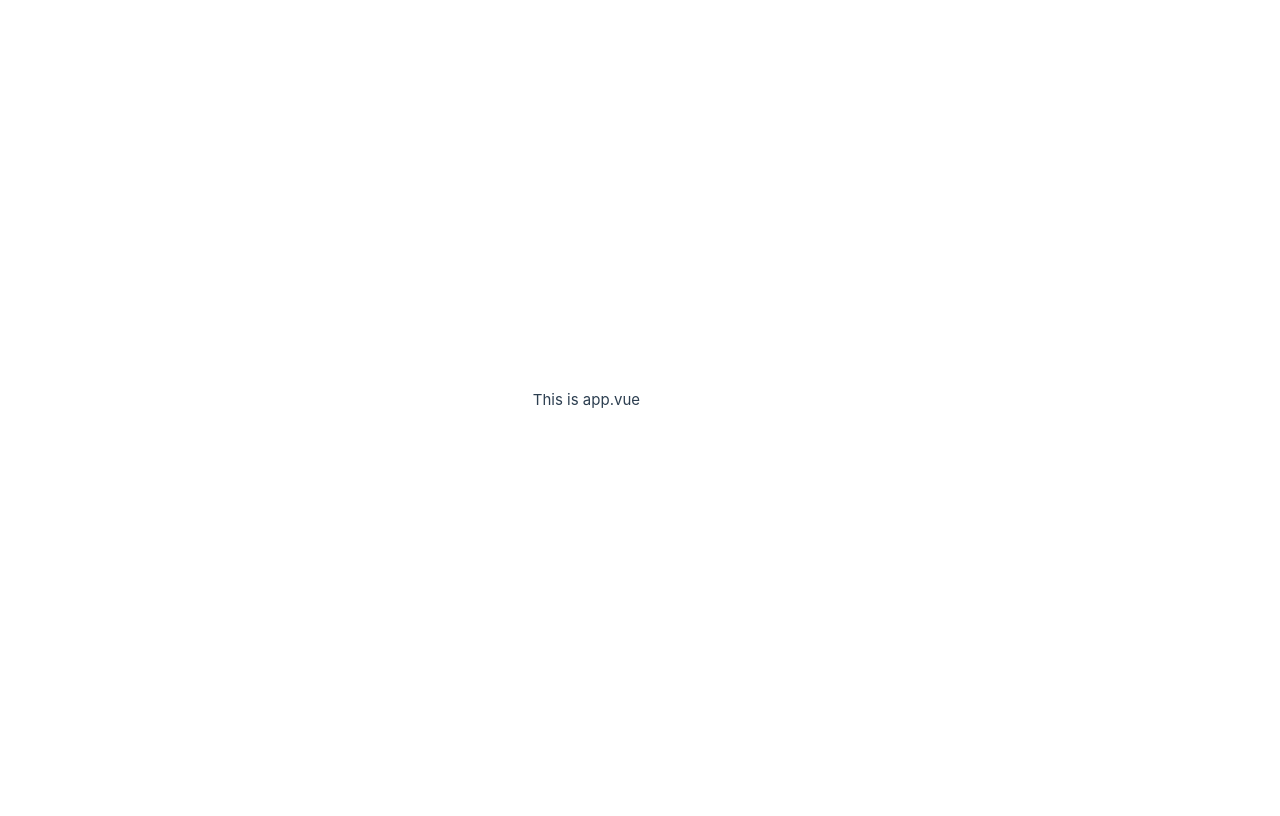
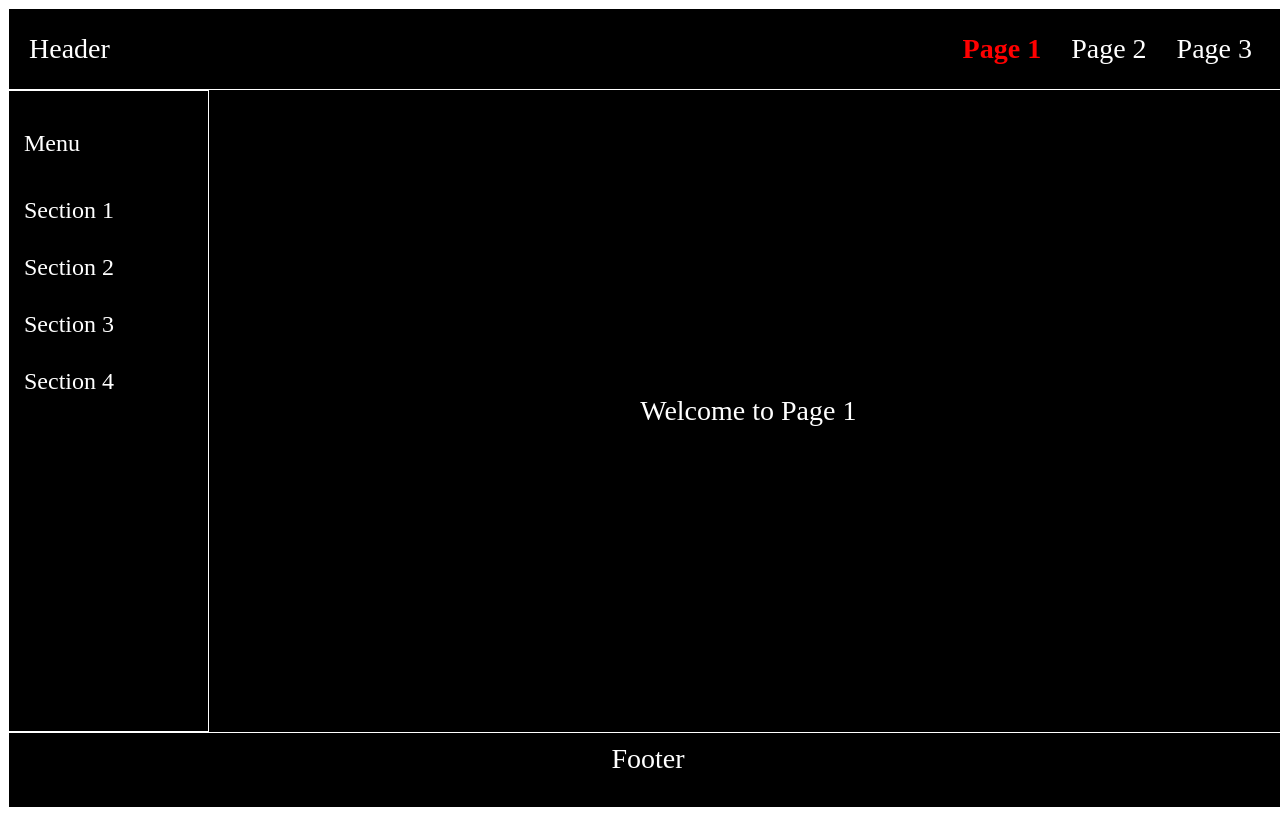
Before and after one commit to Panhariddh/IP-Course, a Vue app: page /page1 in a window 1280 px wide. Before the commit this address had no page. Built offline with nearby package versions, Linux system fonts and the light colour scheme.

Commit message:
Finish Exercise 1

```diff
--- a/src/App.vue
+++ b/src/App.vue
@@ -1,3 +1,47 @@
 <template>
-  This is app.vue
+  <div class="layout">
+    <!-- Header -->
+    <HeaderComponent />
+
+    <div class="content">
+      <!-- Menu -->
+      <MenuComponent />
+
+      <!-- Main Content -->
+      <router-view />
+    </div>
+
+    <!-- Footer -->
+    <FooterComponent />
+  </div>
 </template>
+
+<script>
+import HeaderComponent from './components/HeaderComponent.vue';
+import FooterComponent from './components/FooterComponent.vue';
+import MenuComponent from './components/MenuComponent.vue';
+
+export default {
+  components: {
+    HeaderComponent,
+    MenuComponent,
+    FooterComponent,
+  },
+};
+</script>
+
+<style scoped>
+/* Same styles as before */
+.layout {
+  display: flex;
+  flex-direction: column;
+  width: 100vw;
+  height: 100vh;
+}
+
+.content {
+  display: flex;
+  flex: 1;
+}
+
+</style>
--- /dev/null
+++ b/src/components/FooterComponent.vue
@@ -0,0 +1,23 @@
+<template>
+    <footer class="footer">
+      Footer
+    </footer>
+  </template>
+
+  <script>
+  export default {
+    name: 'FooterComponent',
+  };
+  </script>
+
+  <style scoped>
+  .footer {
+    background-color: black;
+    color: white;
+    text-align: center;
+    padding: 10px 20px;
+    height: 54px; /* Fixed footer height */
+    font-size: 28px;
+    border: solid 1px;
+  }
+  </style>
--- /dev/null
+++ b/src/components/HeaderComponent.vue
@@ -0,0 +1,41 @@
+<template>
+    <header class="header">
+      <div>Header</div>
+      <nav>
+        <router-link to="/page1" class="nav-link" active-class="active">Page 1</router-link>
+        <router-link to="/page2" class="nav-link" active-class="active">Page 2</router-link>
+        <router-link to="/page3" class="nav-link" active-class="active">Page 3</router-link>
+      </nav>
+    </header>
+  </template>
+
+  <script>
+  export default {
+    name: "HeaderComponent",
+  };
+  </script>
+
+  <style scoped>
+  .header {
+    display: flex;
+    justify-content: space-between;
+    align-items: center;
+    background-color: black;
+    color: white;
+    padding: 10px 20px;
+    height: 60px;
+    font-size: 28px;
+    border: solid 1px;
+  }
+
+  .nav-link {
+    margin: 0 15px;
+    color: white;
+    text-decoration: none;
+  }
+
+  .nav-link.active {
+    color: red;
+    font-weight: bold;
+  }
+  </style>
--- /dev/null
+++ b/src/components/MenuComponent.vue
@@ -0,0 +1,51 @@
+<template>
+    <aside class="menu">
+      <ul>
+        <li><a href="#" class="menu-text">Menu</a></li>
+        <li><a href="#" class="menu-link">Section 1</a></li>
+        <li><a href="#" class="menu-link">Section 2</a></li>
+        <li><a href="#" class="menu-link">Section 3</a></li>
+        <li><a href="#" class="menu-link">Section 4</a></li>
+      </ul>
+    </aside>
+  </template>
+
+  <script>
+  export default {
+    name: 'MenuComponent',
+  };
+  </script>
+
+  <style scoped>
+  .menu {
+    background-color: black;
+    color: white;
+    width: 200px; /* Fixed width for the sidebar */
+    padding: 15px;
+    font-size: 24px;
+    align-items: start;
+    justify-content: space-between;
+    gap: 10px;
+    border: solid 1px;
+  }
+
+  .menu ul {
+    list-style: none;
+    padding: 0;
+  }
+
+  .menu-link {
+    display: block;
+    margin-bottom: 10px;
+    color: white;
+    text-decoration: none;
+    padding: 10px 0;
+    gap: 25px;
+  }
+  .menu-text{
+    display: block;
+    margin-bottom: 30px;
+    color: white;
+    text-decoration: none;
+  }
+  </style>
--- /dev/null
+++ b/src/components/Page1.vue
@@ -0,0 +1,25 @@
+<template>
+    <div class="page-content">
+      Welcome to Page 1
+    </div>
+  </template>
+
+  <script>
+  export default {
+    name: "Page1",
+  };
+  </script>
+
+  <style scoped>
+  .page-content {
+    background-color: black;
+    color: white;
+    text-align: center;
+    display: flex;
+    align-items: center;
+    justify-content: center;
+    height: 100%;
+    width: 100%;
+    font-size: 28px;
+  }
+  </style>
--- /dev/null
+++ b/src/components/Page2.vue
@@ -0,0 +1,25 @@
+<template>
+    <div class="page-content">
+      Welcome to Page 2
+    </div>
+  </template>
+
+  <script>
+  export default {
+    name: "Page2",
+  };
+  </script>
+
+  <style scoped>
+  .page-content {
+    background-color: black;
+    color: white;
+    text-align: center;
+    display: flex;
+    align-items: center;
+    justify-content: center;
+    height: 100%;
+    width: 100%;
+    font-size: 28px;
+  }
+  </style>
--- /dev/null
+++ b/src/components/Page3.vue
@@ -0,0 +1,25 @@
+<template>
+    <div class="page-content">
+      Welcome to Page 3
+    </div>
+  </template>
+
+  <script>
+  export default {
+    name: "Page3",
+  };
+  </script>
+
+  <style scoped>
+  .page-content {
+    background-color: black;
+    color: white;
+    text-align: center;
+    display: flex;
+    align-items: center;
+    justify-content: center;
+    height: 100%;
+    width: 100%;
+    font-size: 28px;
+  }
+  </style>
--- a/src/main.js
+++ b/src/main.js
@@ -1,4 +1,3 @@
-import './assets/main.css'
 
 import { createApp } from 'vue'
 import { createPinia } from 'pinia'
--- a/src/router/index.js
+++ b/src/router/index.js
@@ -1,15 +1,33 @@
-import { createRouter, createWebHistory } from 'vue-router'
+import { createRouter, createWebHistory } from 'vue-router';
+
+// Import views for routing
+import Page1 from '@/components/Page1.vue';
+import Page2 from '@/components/Page2.vue';
+import Page3 from '@/components/Page3.vue';
 
 const router = createRouter({
   history: createWebHistory(import.meta.env.BASE_URL),
   routes: [
     {
-
+      path: '/', // Default route
+      redirect: '/page1', // Redirect to Page 1
     },
     {
-
+      path: '/page1',
+      name: 'Page1',
+      component: Page1, // Render Page1.vue
+    },
+    {
+      path: '/page2',
+      name: 'Page2',
+      component: Page2, // Render Page2.vue
+    },
+    {
+      path: '/page3',
+      name: 'Page3',
+      component: Page3, // Render Page3.vue
     },
   ],
-})
+});
 
-export default router
+export default router;
```
